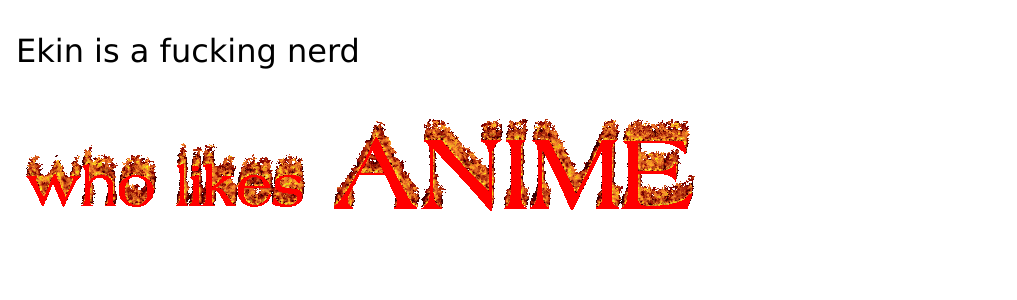
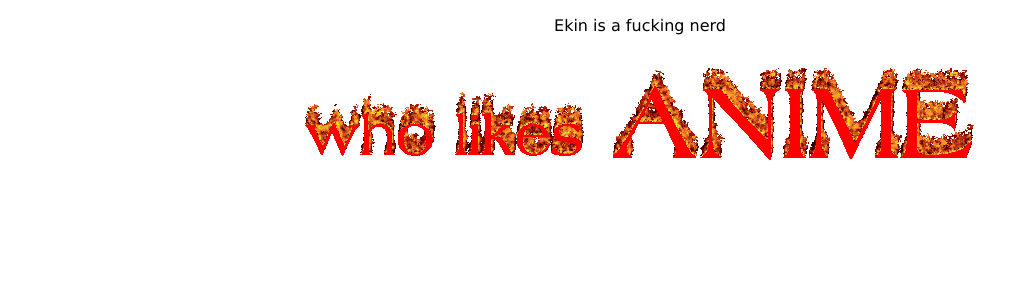
Before and after one commit to emilyfawcett/emfawcett, a Jekyll site: the page built from README.md, in a window 1280 px wide. Shown: the top 300 px of the page, without its empty margins (0-1017 px from the left). Built offline with Jekyll 4.4.1, drawn with Linux system fonts in a browser that asks for light colours; our own code applies the rules of GitHub Pages for plain Markdown files; a script that is not in the unit is left out.

Commit message:
Update main.css

```diff
--- a/css/main.css
+++ b/css/main.css
@@ -15,9 +15,6 @@ h1 {
 }
 p {
 	display: block;
-	font-size: 2em;
-	margin-top: 1em;
-	margin-bottom: 1em;
 	margin-left: 0;
 	margin-right: 0;
 	font-family:Verdana, Geneva, sans-serif;
@@ -25,11 +22,12 @@ p {
 body {
 	margin: 0px auto;
 	width: 100%;
+    text-align: center;
 }
 .wrapper {
-	margin-right: 0 auto;
-	margin-left: 0 auto;
-	width: 960px;
+	margin-right: auto;
+	margin-left: auto;
+	max-width: 960px;
 	padding-right: 1em;
 	padding-left: 1em;
 }
```
